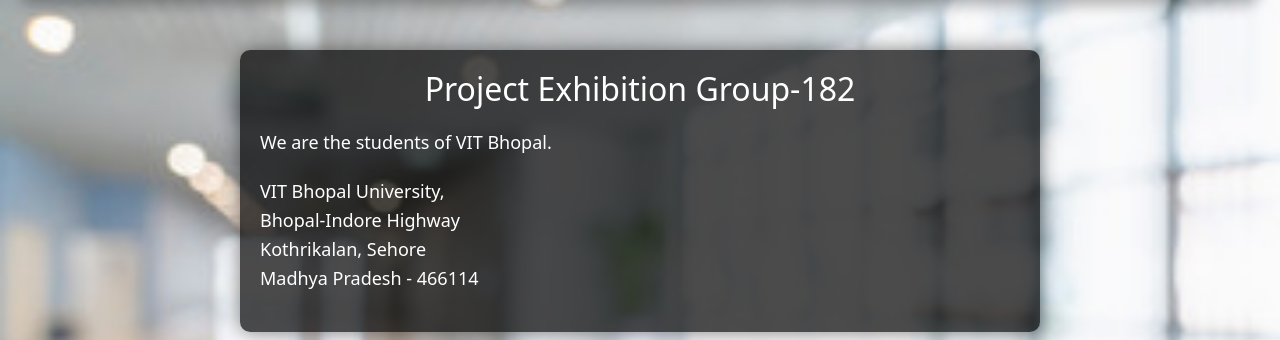
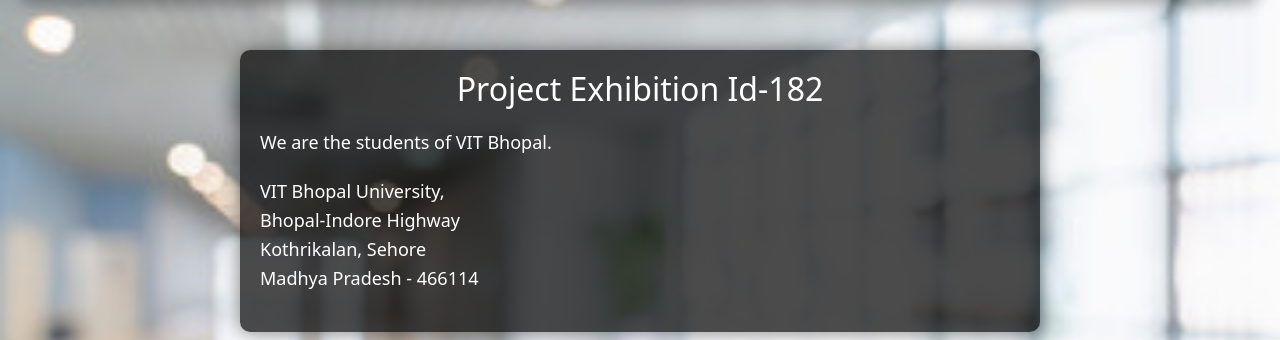
Before and after one commit to utsav-pal/Teladoc, a Flask app: page /contact in a window 1280 px wide. Shown: the part 151-491 px from the top of the page. Run offline with Flask 3, Linux system fonts and the light colour scheme; parts of the project's set-up code (start-up, migrations or seed data) failed here and were passed over.

Commit message:
Fix HTML structure and update project title

```diff
--- a/templates/contact.html
+++ b/templates/contact.html
@@ -3,7 +3,7 @@
 <head>
     <meta charset="UTF-8" />
     <meta name="viewport" content="width=device-width, initial-scale=1.0" />
-    <title>Disease Prediction by VIT Bhopal Students</title>
+    <title>Disease Prediction by VIT Bhopal Student</title>
     <link
       href="https://cdn.jsdelivr.net/npm/bootstrap@5.2.0/dist/css/bootstrap.min.css"
       rel="stylesheet"
@@ -68,7 +68,7 @@
         </div>
       </nav>
       <div class="about-container">
-        <h2 class="about-title">Project Exhibition Group-182 </h2>
+        <h2 class="about-title">Project Exhibition Id-182 </h2>
         <p class="about-content">
           We are the students of VIT Bhopal.
         </p>
@@ -93,4 +93,5 @@
 
 
 </body>
+
 </html>
```
